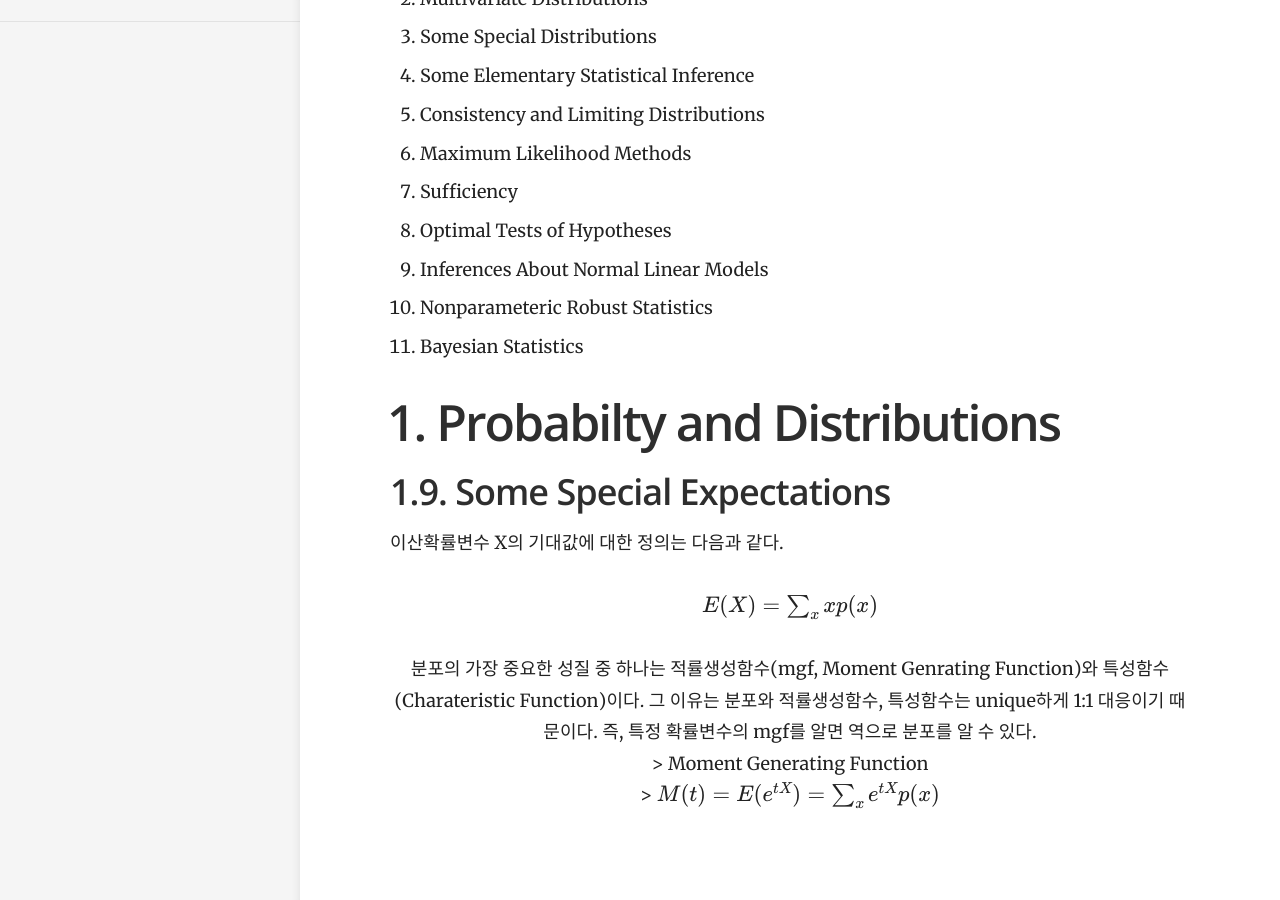
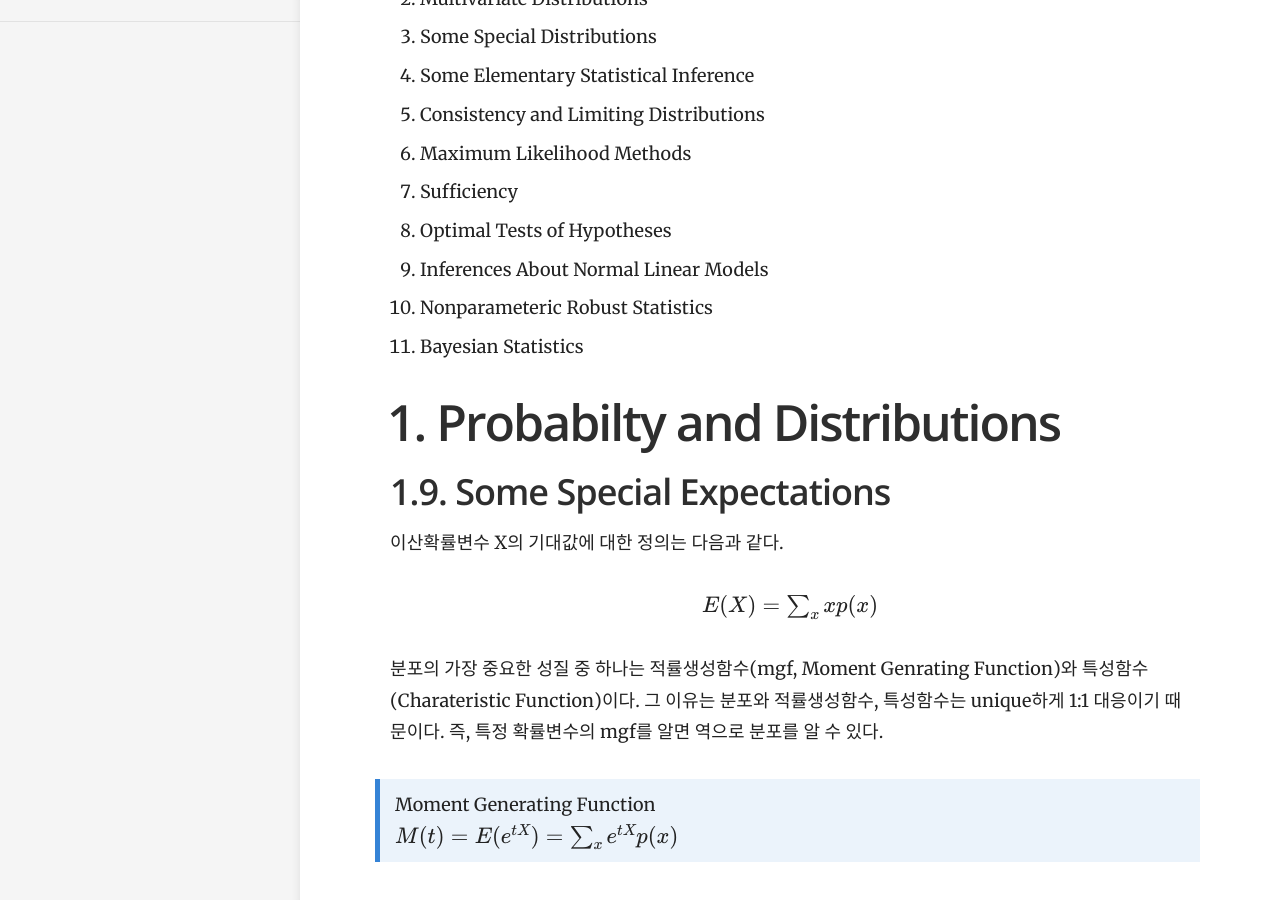
Before and after one commit to yrk3434/yrk3434.github.io, a Jekyll site: the page built from _docs/Theory/Mathematical Statistics.md, in a window 1280 px wide and 900 px high, scrolled down 577 px. Built offline with Jekyll 4.4.1, drawn with Linux system fonts in a browser that asks for light colours; formulas are drawn with MathJax 3.

```diff
--- a/_docs/Theory/Mathematical Statistics.md
+++ b/_docs/Theory/Mathematical Statistics.md
@@ -33,7 +33,7 @@ toc_label: 목차
 ## 1.9. Some Special Expectations
 
 이산확률변수 X의 기대값에 대한 정의는 다음과 같다.
-<center> $ E(X) = \sum_x x p(x) $ <center/>
+<center> $ E(X) = \sum_x x p(x) $ </center>
 
 <br/>
 분포의 가장 중요한 성질 중 하나는 적률생성함수(mgf, Moment Genrating Function)와 특성함수(Charateristic Function)이다. 그 이유는 분포와 적률생성함수, 특성함수는 unique하게 1:1 대응이기 때문이다. 즉, 특정 확률변수의 mgf를 알면 역으로 분포를 알 수 있다.
```
